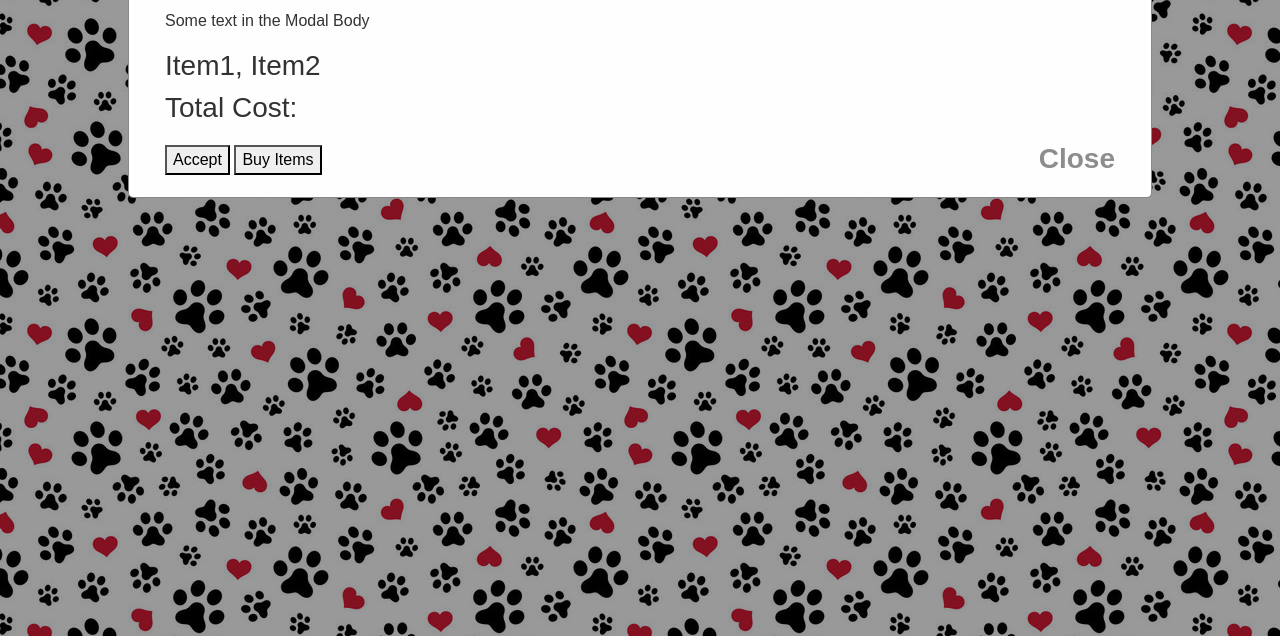
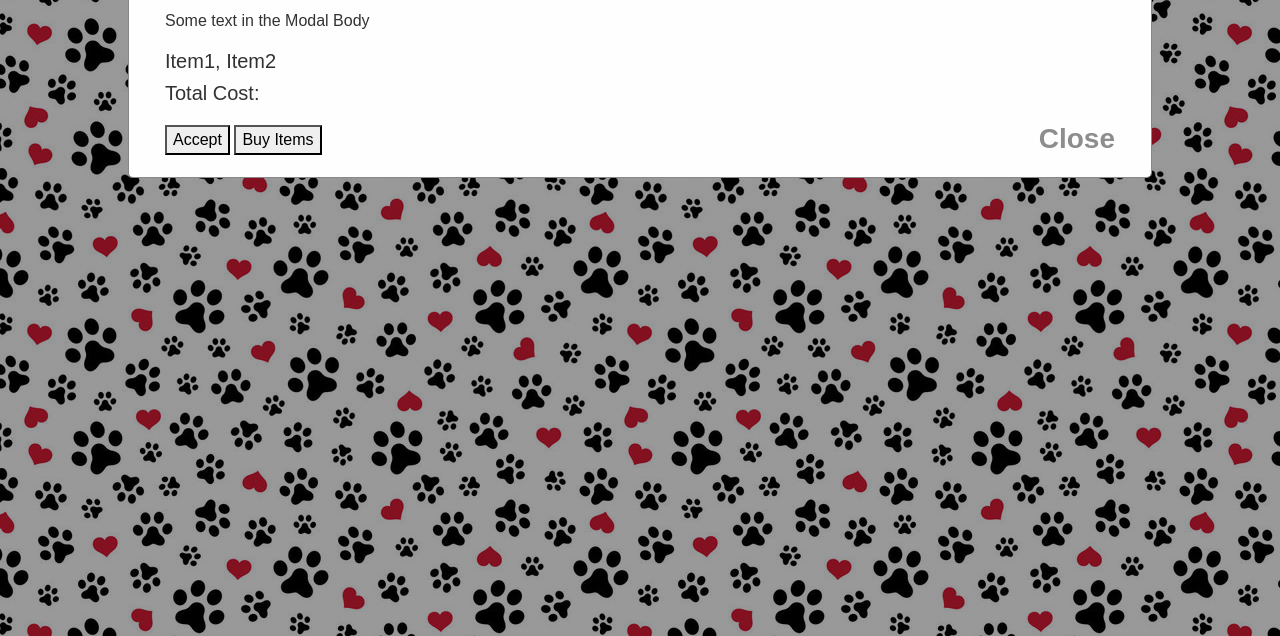
Before and after one commit to brycebresnan/SugarPuppy, a website built with webpack: page src/index.html in a window 1280 px wide. Both pictures are taken after a click on the button "Open Alert". Shown: the part 164-800 px from the top of the page. Built offline with nearby package versions, Linux system fonts and the light colour scheme.

Commit message:
reformat HTML elements for easier displaying

```diff
--- a/src/index.html
+++ b/src/index.html
@@ -27,8 +27,8 @@
       </div>
       <div class="modal-body">
         <p id="eventText">Some text in the Modal Body</p>
-        <h3 id="eventItems">Item1, Item2</h3>
-        <h3 id="eventCost">Total Cost: <p id = "totalCost"><p></h3>
+        <h5 id="eventItems">Item1, Item2</h5>
+        <h5 id="eventCost">Total Cost: <p id = "totalCost"><p></h3>
       </div>
       <div class="modal-foot">
         <button id="alertClose" class="close">Close</button>
```
